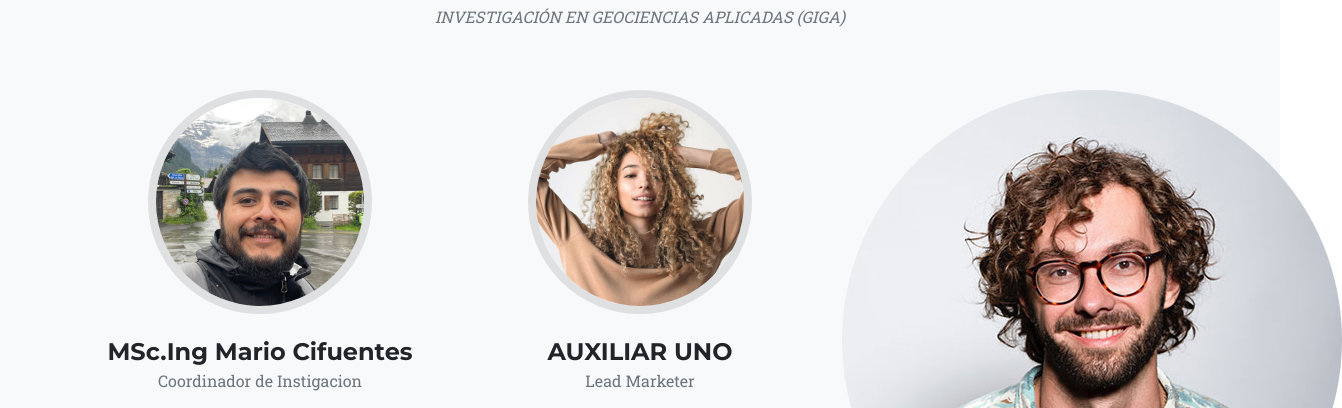
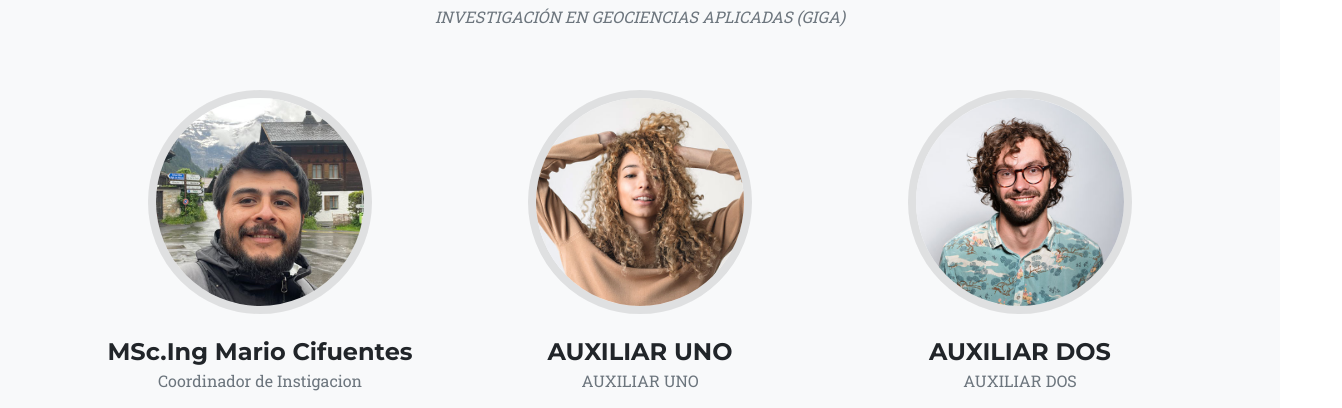
Before and after one commit to GIGA1CUNOC/GRUPO-DE-INVESTIGACI-N-EN-GEOCIENCIAS-APLICADAS-GIGA-, a plain HTML site: page index.html in a window 1280 px wide. Shown: the part 5691-6099 px from the top of the page, 1342 px wide, since content can reach past the window. Drawn offline with nearby package versions, Linux system fonts and the light colour scheme.

Commit message:
Update index.html

```diff
--- a/index.html
+++ b/index.html
@@ -265,17 +265,17 @@
                         <div class="team-member">
                             <img class="mx-auto rounded-circle" src="assets/img/team/2.jpg" alt="..." />
                             <h4>AUXILIAR UNO</h4>
-                            <p class="text-muted">Lead Marketer</p>
+                            <p class="text-muted">AUXILIAR UNO</p>
                             <a class="btn btn-dark btn-social mx-2" href="#!" aria-label="Diana Petersen Twitter Profile"><i class="fab fa-twitter"></i></a>
                             <a class="btn btn-dark btn-social mx-2" href="#!" aria-label="Diana Petersen Facebook Profile"><i class="fab fa-facebook-f"></i></a>
                             <a class="btn btn-dark btn-social mx-2" href="#!" aria-label="Diana Petersen LinkedIn Profile"><i class="fab fa-linkedin-in"></i></a>
                         </div>
                     </div>
                     <div class="col-lg-4">
-                        <div class="AUXILIAR DOS">
+                        <div class="team-member">
                             <img class="mx-auto rounded-circle" src="assets/img/team/3.jpg" alt="..." />
-                            <h4>Larry Parker</h4>
-                            <p class="text-muted">Lead Developer</p>
+                            <h4>AUXILIAR DOS</h4>
+                            <p class="text-muted">AUXILIAR DOS</p>
                             <a class="btn btn-dark btn-social mx-2" href="#!" aria-label="Larry Parker Twitter Profile"><i class="fab fa-twitter"></i></a>
                             <a class="btn btn-dark btn-social mx-2" href="#!" aria-label="Larry Parker Facebook Profile"><i class="fab fa-facebook-f"></i></a>
                             <a class="btn btn-dark btn-social mx-2" href="#!" aria-label="Larry Parker LinkedIn Profile"><i class="fab fa-linkedin-in"></i></a>
```
